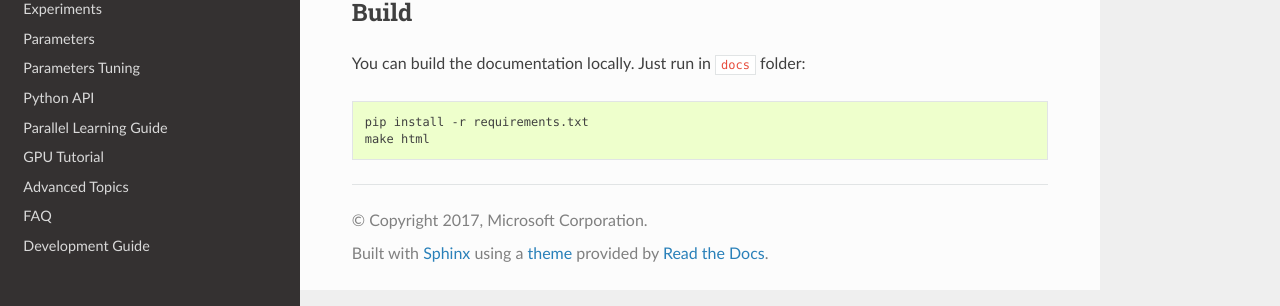
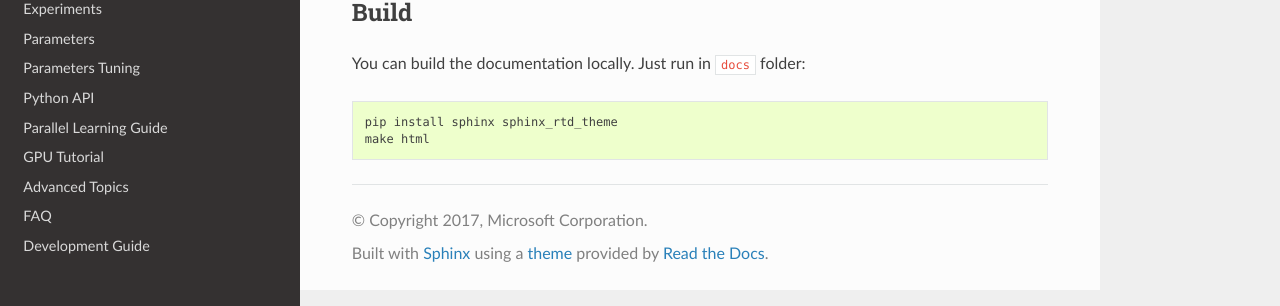
Before and after one commit to microsoft/LightGBM, a Sphinx documentation site: the page built from docs/README.rst, in a window 1280 px wide. Shown: the part 261-567 px from the top of the page. Built offline with Sphinx 7.4.7 and the Read the Docs theme 2.0.0, drawn with Linux system fonts in a browser that asks for light colours.

Commit message:
removed sphinxcontrib-napoleon dependence

```diff
--- a/docs/README.rst
+++ b/docs/README.rst
@@ -12,5 +12,5 @@
 
 .. code:: sh
 
-    pip install -r requirements.txt
+    pip install sphinx sphinx_rtd_theme
     make html
--- a/docs/conf.py
+++ b/docs/conf.py
@@ -19,6 +19,8 @@
 #
 import os
 import sys
+import sphinx
+from sphinx.errors import VersionRequirementError
 
 curr_path = os.path.dirname(os.path.realpath(__file__))
 libpath = os.path.join(curr_path, '../python-package/')
@@ -39,8 +41,10 @@
 os.environ['LIGHTGBM_BUILD_DOC'] = '1'
 
 # If your documentation needs a minimal Sphinx version, state it here.
-#
-# needs_sphinx = '1.0'
+needs_sphinx = '1.3'  # Due to sphinx.ext.napoleon
+if needs_sphinx > sphinx.__version__:
+    message = 'This project needs at least Sphinx v%s' % needs_sphinx
+    raise VersionRequirementError(message)
 
 # Add any Sphinx extension module names here, as strings. They can be
 # extensions coming with Sphinx (named 'sphinx.ext.*') or your custom
@@ -57,7 +61,7 @@
 
 # The suffix(es) of source filenames.
 # You can specify multiple suffix as a list of string:
-source_suffix = ['.rst',]
+# source_suffix = ['.rst', '.md']
 
 # The master toctree document.
 master_doc = 'index'
@@ -145,20 +149,20 @@
 # Grouping the document tree into LaTeX files. List of tuples
 # (source start file, target name, title,
 #  author, documentclass [howto, manual, or own class]).
-latex_documents = [
-    (master_doc, 'LightGBM.tex', 'LightGBM Documentation',
-     'Microsoft Corporation', 'manual'),
-]
+# latex_documents = [
+#    (master_doc, 'LightGBM.tex', 'LightGBM Documentation',
+#     'Microsoft Corporation', 'manual'),
+# ]
 
 
 # -- Options for manual page output ---------------------------------------
 
 # One entry per manual page. List of tuples
 # (source start file, name, description, authors, manual section).
-man_pages = [
-    (master_doc, 'lightgbm', 'LightGBM Documentation',
-     [author], 1)
-]
+# man_pages = [
+#     (master_doc, 'lightgbm', 'LightGBM Documentation',
+#      [author], 1)
+# ]
 
 
 # -- Options for Texinfo output -------------------------------------------
@@ -166,11 +170,11 @@
 # Grouping the document tree into Texinfo files. List of tuples
 # (source start file, target name, title, author,
 #  dir menu entry, description, category)
-texinfo_documents = [
-    (master_doc, 'LightGBM', 'LightGBM Documentation',
-     author, 'LightGBM', 'One line description of project.',
-     'Miscellaneous'),
-]
+# texinfo_documents = [
+#     (master_doc, 'LightGBM', 'LightGBM Documentation',
+#      author, 'LightGBM', 'One line description of project.',
+#      'Miscellaneous'),
+# ]
 
 
 def setup(app):
--- a/docs/requirements.txt
+++ /dev/null
@@ -1,3 +0,0 @@
-sphinx
-sphinxcontrib-napoleon
-sphinx_rtd_theme
```
Also changed, not shown: 1 other file.
